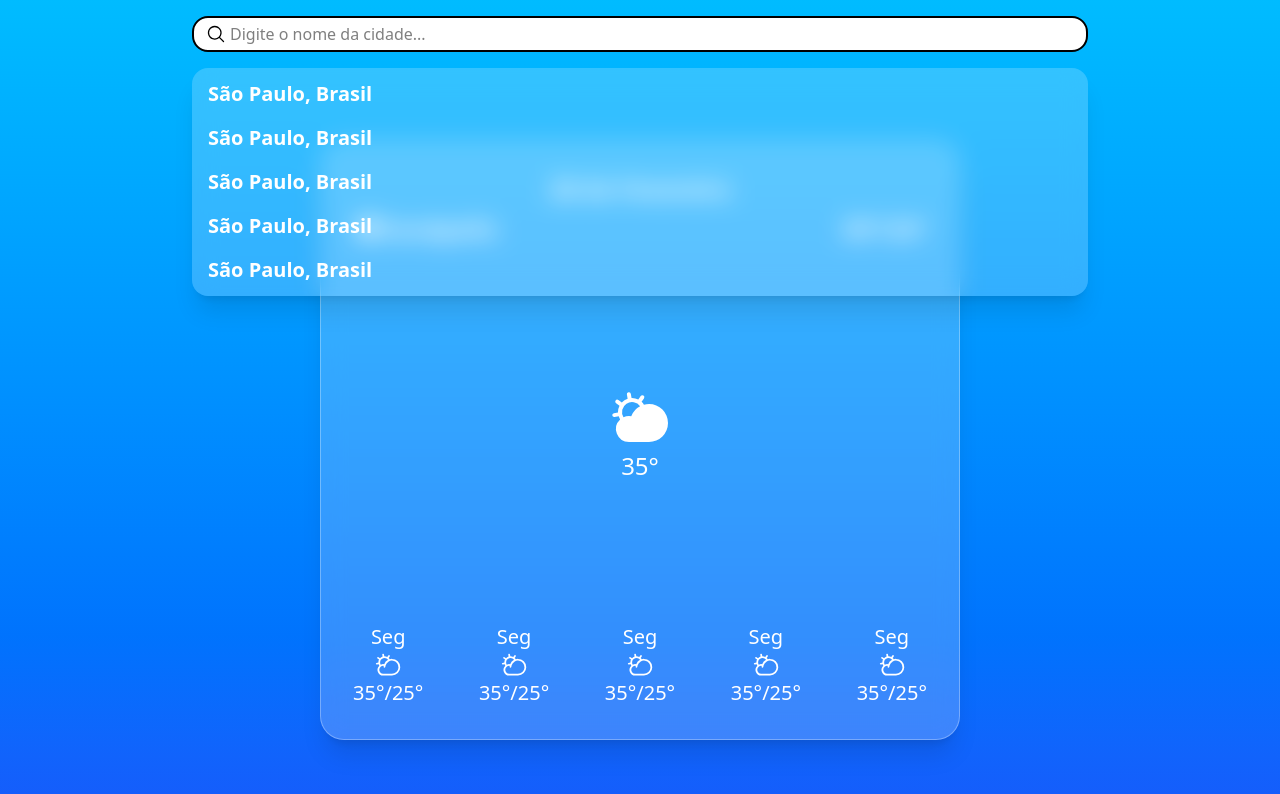
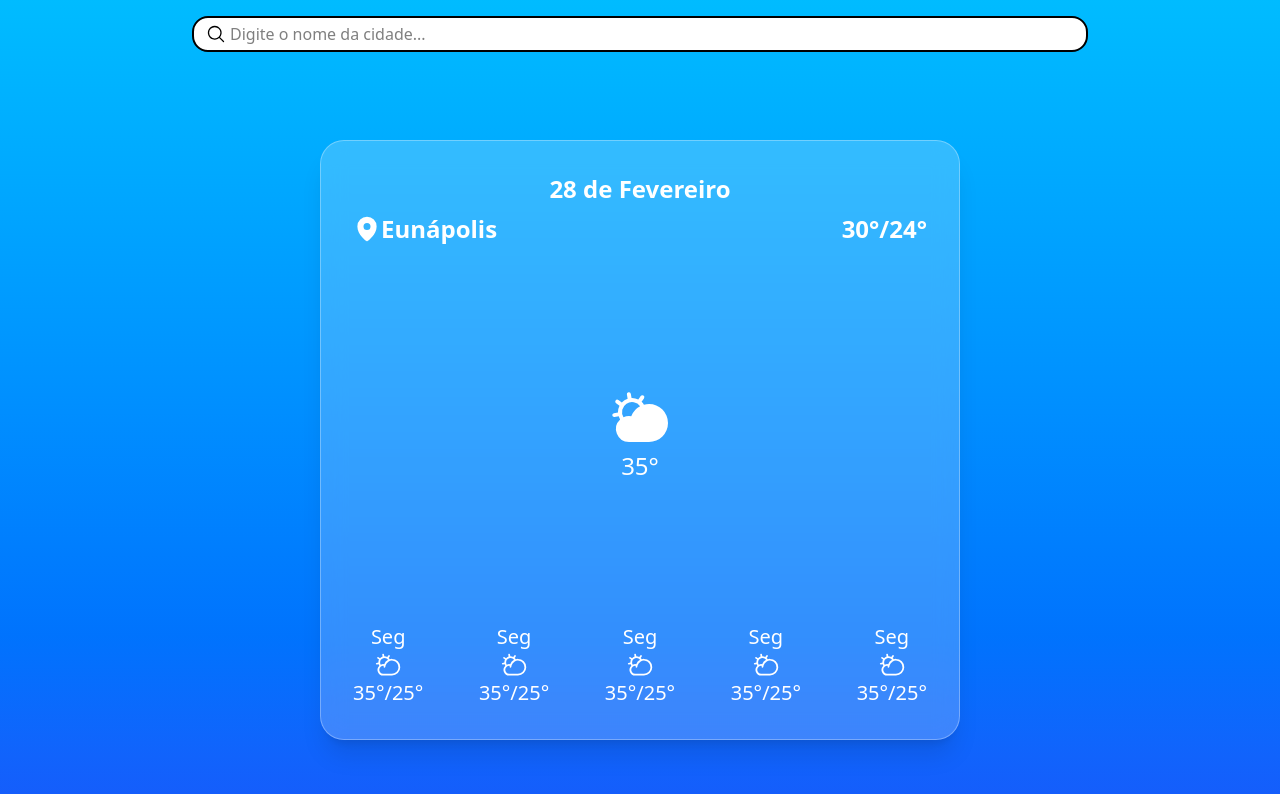
Before and after one commit to fabiofernandesjl/Weather_App, a React app: page / in a window 1280 px wide. Shown: the top 794 px of the page. Built offline with nearby package versions, Linux system fonts and the light colour scheme; the HTML template or start-up script is replaced by a standard one.

Commit message:
feat: add autocomplete to the search bar

```diff
--- a/src/components/Search.tsx
+++ b/src/components/Search.tsx
@@ -2,7 +2,8 @@ import { MagnifyingGlassIcon } from "@phosphor-icons/react";
 import React, { useState, useEffect } from "react";
 
 const Search = () => {
-  interface geocodingData {
+  //interface para tipar os dados necessários para serem usados na aplicação que a api irá retornar quando fizer a chamada.
+  interface City {
     id: number;
     name: string;
     latitude: number;
@@ -11,35 +12,47 @@ const Search = () => {
     admin1?: string;
   }
 
-  const [city, setCity] = useState<string>("");
-  const [suggestions, setSuggestions] = useState([]);
+  //interface para separar os obejcts das cidades que vem dentro de um array result.
+  interface GeocodingResponse {
+    results?: City[] | any;
+  }
 
-  // useEffect(() => {
-  //   const timer = setTimeout(() => {
-  //     if (city.length > 2) {
-  //       // fetchCity(city);
-  //       console.log("Váriavel alterada");
-  //     } else {
-  //       setSuggestions([]);
-  //     }
-  //   }, 1000);
+  const [city, setCity] = useState<string>(""); // Variável que vai armazenar o nome da cidade que o usuário digitar na searchBar.
+  const [suggestions, setSuggestions] = useState<any>([]); // Variável que vai armazenar os dados retornados pela api.
+  const [showDroppdown, setShowDroppdown] = useState<boolean>(false);
 
-  //   return () => {
-  //     clearTimeout(timer);
-  //   };
-  // }, [city]); // O "[]" garante que a chamada para a Api só irá acontecer uma vez quando o programa se inicia
+  // useEffect permite que toda a ação que estiver dentro dele seja executada
+  // apenas com uma condição ou mudança definida.
+  useEffect(() => {
+    // Cria um timer que vai fazer a chamada da api somente depois que o tempo definido terminar.
+    const timer = setTimeout(() => {
+      if (city.length > 2) {
+        // fetchCity(city);
+        fetchCity(city);
+        console.log(suggestions);
+      } else {
+        setSuggestions([]);
+      }
+    }, 1000);
 
-  // const fetchCity = async (city: String): Promise<void> => {
-  //   try {
-  //     const response = await fetch(
-  //       `https://geocoding-api.open-meteo.com/v1/search?name=${city}&count=5&language=pt`,
-  //     );
-  //     const data = await response.json();
-  //     console.log("Teste de Conexão", data);
-  //   } catch (err) {
-  //     console.error("Conexão não estabelecida", err);
-  //   }
-  // };
+    return () => {
+      // Reinicia o timer para ser iniciado novamente assim que o usuário digitar de novo
+      clearTimeout(timer);
+    };
+  }, [city]); // O "[city]" garante que a chamada para a Api só irá acontecer quando a váriavel city mudar
+
+  const fetchCity = async (city: String): Promise<City[] | any> => {
+    try {
+      const response = await fetch(
+        `https://geocoding-api.open-meteo.com/v1/search?name=${city}&count=5&language=pt`,
+      );
+      const data: GeocodingResponse = await response.json();
+      setSuggestions(data.results || []);
+      setShowDroppdown(true);
+    } catch (err) {
+      console.error("Conexão não estabelecida", err);
+    }
+  };
 
   return (
     <>
@@ -58,27 +71,22 @@ const Search = () => {
           />
         </div>
       </header>
-
-      {/* Container dropdown para as sugestões de autocomplete das cidades */}
-      <div className="flex justify-center items-center">
-        <div className="w-4/5 lg:w-4xl md:text-xl font-bold px-2 py-2 flex flex-col gap-2 rounded-2xl shadow-xl backdrop-blur-md bg-white/20 border-white/30 text-white">
-          <div className="hover:bg-white/30 cursor-pointer p-1 pl-2 rounded-xl">
-            São Paulo, Brasil
-          </div>
-          <div className="hover:bg-white/30 cursor-pointer p-1 pl-2 rounded-xl">
-            São Paulo, Brasil
-          </div>
-          <div className="hover:bg-white/30 cursor-pointer p-1 pl-2 rounded-xl">
-            São Paulo, Brasil
-          </div>
-          <div className="hover:bg-white/30 cursor-pointer p-1 pl-2 rounded-xl">
-            São Paulo, Brasil
-          </div>
-          <div className="hover:bg-white/30 cursor-pointer p-1 pl-2 rounded-xl">
-            São Paulo, Brasil
+      {showDroppdown && suggestions.length > 0 && (
+        <div className="flex justify-center items-center">
+          <div className="w-4/5 lg:w-4xl md:text-xl font-bold px-2 py-2 flex flex-col gap-2 rounded-2xl shadow-xl backdrop-blur-md bg-white/20 border-white/30 text-white">
+            <ul>
+              {suggestions.map((item: any) => (
+                <li
+                  className="hover:bg-white/30 cursor-pointer p-1 pl-2 rounded-xl"
+                  key={item.id}
+                >
+                  {item.name}, {item.admin1}, {item.country}
+                </li>
+              ))}
+            </ul>
           </div>
         </div>
-      </div>
+      )}
     </>
   );
 };
```
